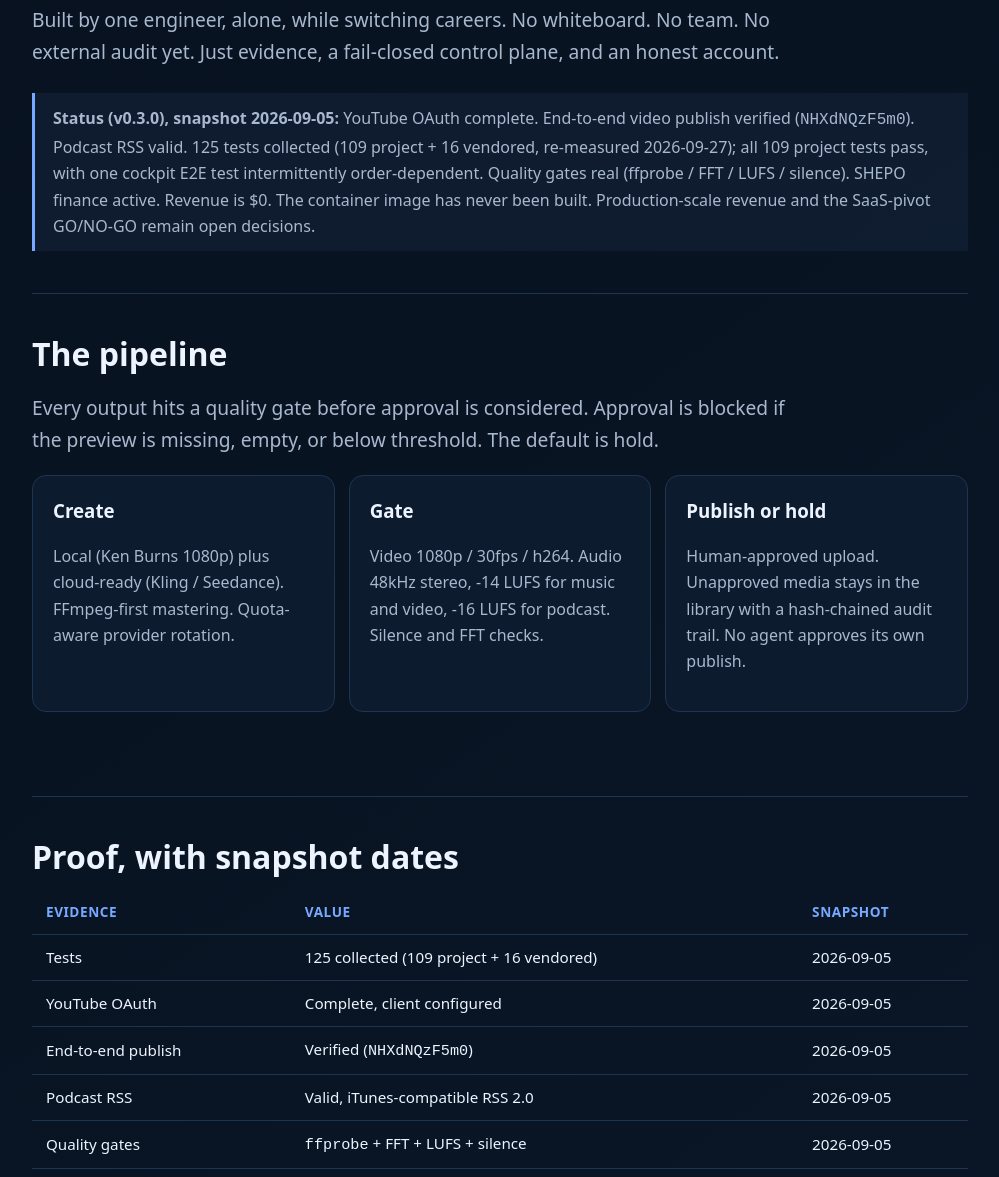
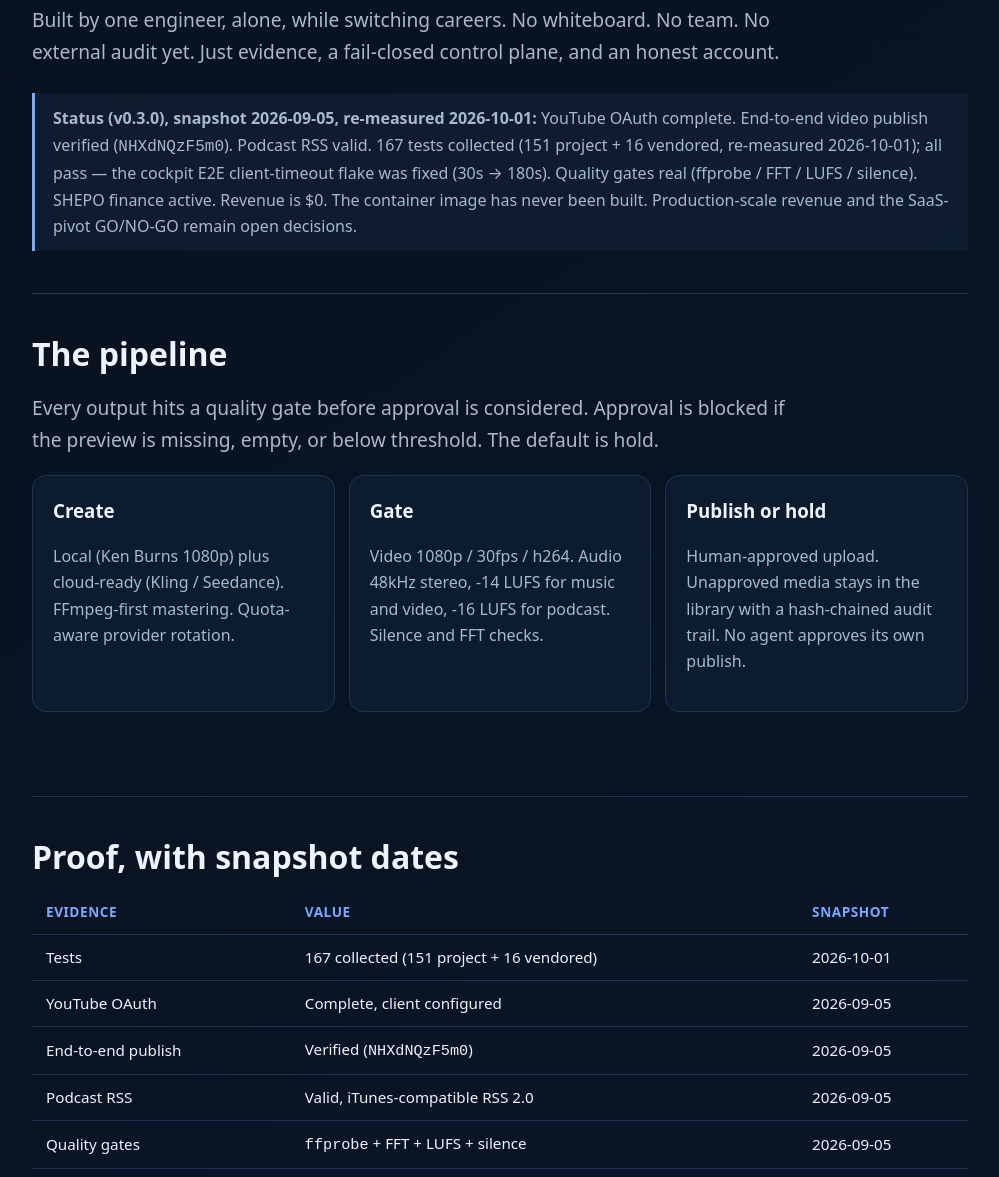
Before and after one commit to HatemIsmailShalaby1979/Blue-Waves-, a plain HTML site: page index.html in a window 1280 px wide. Shown: the part 470-1647 px from the top of the page, without its empty margins (140-1139 px from the left). Drawn offline with Linux system fonts and the light colour scheme.

Commit message:
docs: re-measure SECURITY_REVIEW and index.html against today's run
SECURITY_REVIEW.md: 85 -> 167 collected tests (re-measured 2026-10-01,
151 project + 16 vendored); the container gate now says the Docker daemon
is available and the repository contains no Dockerfile (docker build fails
on the missing file, checked 2026-10-01); cockpit panel count corrected
10 -> 12 from the live nav.
index.html: test counts and re-measure dates aligned with the README;
honest-boundary text kept verbatim.
CHANGELOG: test-count figure updated to match.

```diff
--- a/index.html
+++ b/index.html
@@ -3,7 +3,7 @@
 <head>
 <meta charset="utf-8">
 <meta name="viewport" content="width=device-width,initial-scale=1">
-<meta name="description" content="Blue Waves: a multi-format content studio with a fail-closed quality gate. Pre-revenue, pipeline verified, 125 tests collected (109 project + 16 vendored). Component and first commercial vertical of Helix Codex. Snapshot 2026-09-05, test count re-measured 2026-09-27.">
+<meta name="description" content="Blue Waves: a multi-format content studio with a fail-closed quality gate. Pre-revenue, pipeline verified, 167 tests collected (151 project + 16 vendored). Component and first commercial vertical of Helix Codex. Snapshot 2026-09-05, test count re-measured 2026-10-01.">
 <title>Blue Waves</title>
 <style>
 :root{--bg:#07111f;--panel:#0d1b2e;--text:#edf4ff;--muted:#a8b8ce;--accent:#76a9ff;--line:#1d3552;--green:#4caf50}
@@ -12,11 +12,11 @@
 </head>
 <body><main>
 <nav><strong>Blue Waves</strong><a href="https://github.com/HatemIsmailShalaby1979/Blue-Waves-">Source on GitHub</a></nav>
-<header><span class="tag">Pre-revenue / Pipeline verified / Governance active</span><h1>A studio that proves media works before it claims revenue.</h1><p class="lead">Built by one engineer, alone, while switching careers. No whiteboard. No team. No external audit yet. Just evidence, a fail-closed control plane, and an honest account.</p><p class="status"><strong>Status (v0.3.0), snapshot 2026-09-05:</strong> YouTube OAuth complete. End-to-end video publish verified (<code>NHXdNQzF5m0</code>). Podcast RSS valid. 125 tests collected (109 project + 16 vendored, re-measured 2026-09-27); all 109 project tests pass, with one cockpit E2E test intermittently order-dependent. Quality gates real (ffprobe / FFT / LUFS / silence). SHEPO finance active. Revenue is $0. The container image has never been built. Production-scale revenue and the SaaS-pivot GO/NO-GO remain open decisions.</p></header>
+<header><span class="tag">Pre-revenue / Pipeline verified / Governance active</span><h1>A studio that proves media works before it claims revenue.</h1><p class="lead">Built by one engineer, alone, while switching careers. No whiteboard. No team. No external audit yet. Just evidence, a fail-closed control plane, and an honest account.</p><p class="status"><strong>Status (v0.3.0), snapshot 2026-09-05, re-measured 2026-10-01:</strong> YouTube OAuth complete. End-to-end video publish verified (<code>NHXdNQzF5m0</code>). Podcast RSS valid. 167 tests collected (151 project + 16 vendored, re-measured 2026-10-01); all pass — the cockpit E2E client-timeout flake was fixed (30s → 180s). Quality gates real (ffprobe / FFT / LUFS / silence). SHEPO finance active. Revenue is $0. The container image has never been built. Production-scale revenue and the SaaS-pivot GO/NO-GO remain open decisions.</p></header>
 
 <section><h2>The pipeline</h2><p class="lead">Every output hits a quality gate before approval is considered. Approval is blocked if the preview is missing, empty, or below threshold. The default is hold.</p><div style="display:grid;grid-template-columns:repeat(auto-fit,minmax(220px,1fr));gap:14px"><div class="card"><h3>Create</h3><p>Local (Ken Burns 1080p) plus cloud-ready (Kling / Seedance). FFmpeg-first mastering. Quota-aware provider rotation.</p></div><div class="card"><h3>Gate</h3><p>Video 1080p / 30fps / h264. Audio 48kHz stereo, -14 LUFS for music and video, -16 LUFS for podcast. Silence and FFT checks.</p></div><div class="card"><h3>Publish or hold</h3><p>Human-approved upload. Unapproved media stays in the library with a hash-chained audit trail. No agent approves its own publish.</p></div></div></section>
 
-<section><h2>Proof, with snapshot dates</h2><table><tr><th>Evidence</th><th>Value</th><th>Snapshot</th></tr><tr><td>Tests</td><td>125 collected (109 project + 16 vendored)</td><td>2026-09-05</td></tr><tr><td>YouTube OAuth</td><td>Complete, client configured</td><td>2026-09-05</td></tr><tr><td>End-to-end publish</td><td>Verified (<code>NHXdNQzF5m0</code>)</td><td>2026-09-05</td></tr><tr><td>Podcast RSS</td><td>Valid, iTunes-compatible RSS 2.0</td><td>2026-09-05</td></tr><tr><td>Quality gates</td><td><code>ffprobe</code> + FFT + LUFS + silence</td><td>2026-09-05</td></tr><tr><td>SHEPO finance</td><td>Real per-provider costs, CPM projection</td><td>2026-09-05</td></tr><tr><td>Governance</td><td>Fail-closed, owner-controlled</td><td>2026-09-05</td></tr></table></section>
+<section><h2>Proof, with snapshot dates</h2><table><tr><th>Evidence</th><th>Value</th><th>Snapshot</th></tr><tr><td>Tests</td><td>167 collected (151 project + 16 vendored)</td><td>2026-10-01</td></tr><tr><td>YouTube OAuth</td><td>Complete, client configured</td><td>2026-09-05</td></tr><tr><td>End-to-end publish</td><td>Verified (<code>NHXdNQzF5m0</code>)</td><td>2026-09-05</td></tr><tr><td>Podcast RSS</td><td>Valid, iTunes-compatible RSS 2.0</td><td>2026-09-05</td></tr><tr><td>Quality gates</td><td><code>ffprobe</code> + FFT + LUFS + silence</td><td>2026-09-05</td></tr><tr><td>SHEPO finance</td><td>Real per-provider costs, CPM projection</td><td>2026-09-05</td></tr><tr><td>Governance</td><td>Fail-closed, owner-controlled</td><td>2026-09-05</td></tr></table></section>
 
 <section><h2>Honest gaps</h2><p class="lead">Named, not hidden. This is evidence, not marketing.</p><ul><li>Revenue: <strong>$0</strong>. Pre-revenue.</li><li>Production readiness: no certified isolation, no external audit, no legal privacy review, no on-call owner, no container build.</li></ul><p>This is not a production deployment claim. There is no external audit, no certified data isolation, and no signed security review. No revenue has been realised.</p></section>
 
@@ -27,4 +27,4 @@
 <footer>Built by <strong>Hatem Ismail Shalaby</strong> · Operations Architect · AI Systems Engineer · Founder<br><a href="https://github.com/HatemIsmailShalaby1979">Portfolio and Helix ecosystem</a></footer>
 </main></body></html>
 
-<!-- Snapshot 2026-09-05: pipeline verified, 125 tests collected, OAuth complete, publish NHXdNQzF5m0 -->
+<!-- Snapshot 2026-09-05 (re-measured 2026-10-01): pipeline verified, 167 tests collected, OAuth complete, publish NHXdNQzF5m0 -->
```
Also changed, not shown: 2 other files.
